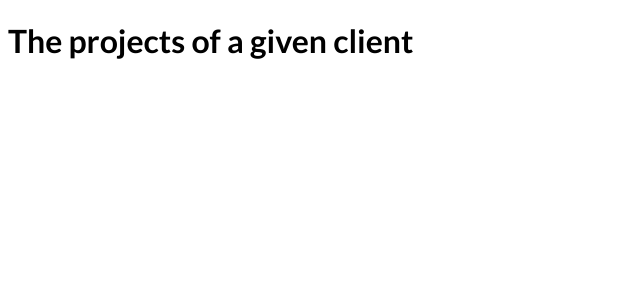
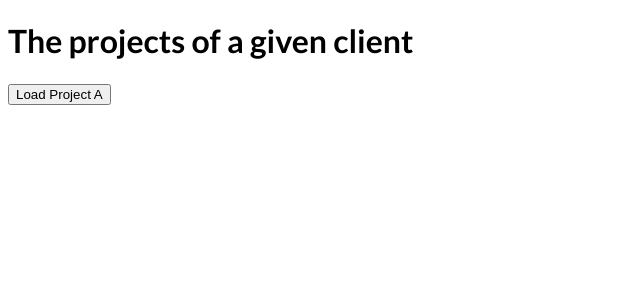
Before and after one commit to kpirabaharan/Next-JS, a Next.js app in the folder section-3-file-based-routing/: page /clients/binu in a window 1280 px wide. Shown: the top 300 px of the page, without its empty margins (0-640 px from the left). Built offline with nearby package versions, Linux system fonts and the light colour scheme.

Commit message:
Section 3: Navigate Programmatically
Signed-off-by: Keeshigan Pirabaharan <kpirabaharan3@gmail.com>

```diff
--- a/section-3-file-based-routing/pages/clients/[id]/[clientProjectId].js
+++ b/section-3-file-based-routing/pages/clients/[id]/[clientProjectId].js
@@ -1,10 +1,8 @@
-import React from 'react';
 import { useRouter } from 'next/router';
 
 const SelectedClientProjectPage = () => {
   const router = useRouter();
 
-  console.log(router.query);
   return (
     <div>
       <h1>Project page for a specific project for a selected client</h1>
--- a/section-3-file-based-routing/pages/clients/[id]/index.js
+++ b/section-3-file-based-routing/pages/clients/[id]/index.js
@@ -1,9 +1,25 @@
-import React from 'react';
+import { useRouter } from 'next/router';
+import PortfolioProjectPage from '../../portfolio/[projectId]';
 
 const ClientsProjectsPage = () => {
+  const router = useRouter();
+
+  const { id } = router.query;
+
+  const loadProjectHandler = () => {
+    // router.push('/clients/keesh/projectA');
+    router.push({
+      pathname: '/clients/[id]/[clientProjectId]',
+      query: { id: id, clientProjectId: 'projectA' },
+    });
+    // Cannot go back when replaced
+    // router.replace('/clients/keesh/projectA');
+  };
+
   return (
     <div>
       <h1>The projects of a given client</h1>
+      <button onClick={loadProjectHandler}>Load Project A</button>
     </div>
   );
 };
```
